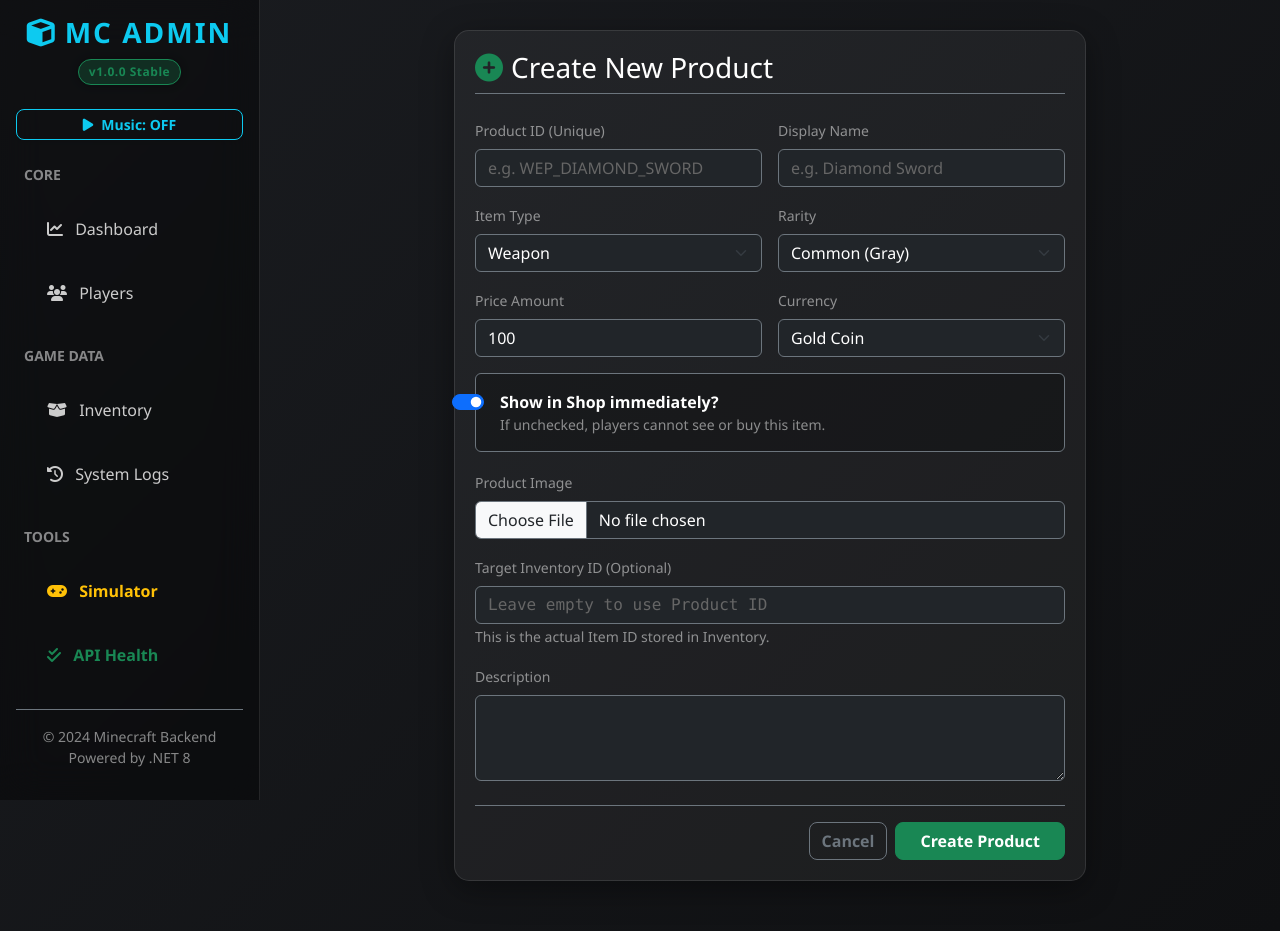
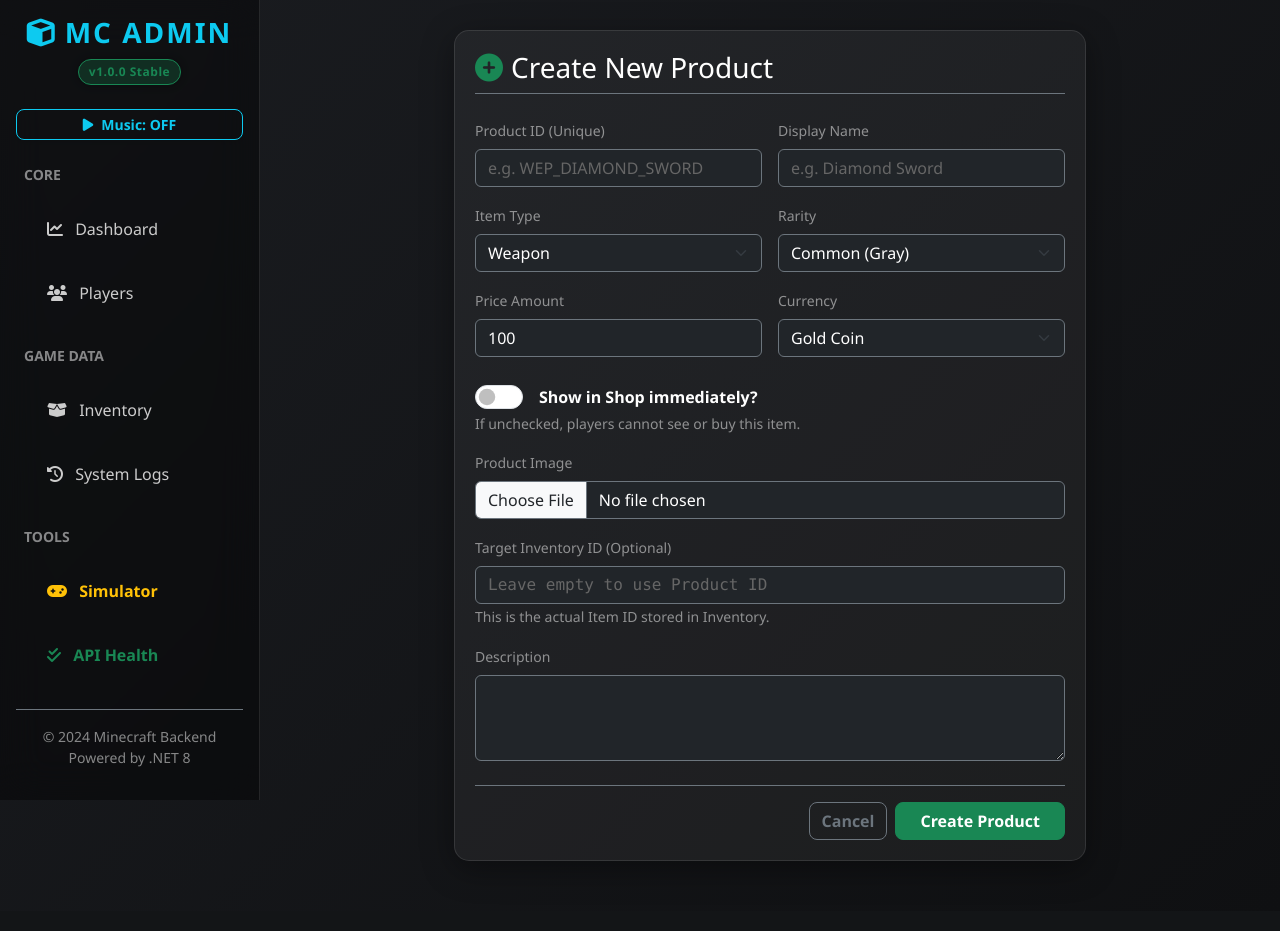
Before and after one commit to Yutaka-ReiRoku/MinecraftBackend, an ASP.NET Core app: page /Admin/CreateItem in a window 1280 px wide. After the commit the page ends 861 px from the top, so only its background shows below. Run offline with ASP.NET Core 8, Linux system fonts and the light colour scheme; some libraries are stand-ins or nearby versions.

Commit message:
fix(web): fix minor bugs in admin item create/edit views

```diff
--- a/WEB/MinecraftBackend/MinecraftBackend/Controllers/AdminController.cs
+++ b/WEB/MinecraftBackend/MinecraftBackend/Controllers/AdminController.cs
@@ -44,9 +44,14 @@ namespace MinecraftBackend.Controllers
 
             // 1. Tìm kiếm
             if (!string.IsNullOrEmpty(search))
-            {
-                query = query.Where(i => i.Name.Contains(search) || i.ProductID.Contains(search));
-            }
+{
+    // Chuyển từ khóa về chữ thường
+    string term = search.ToLower();
+
+    // So sánh: Tên (chữ thường) có chứa Từ khóa (chữ thường) không?
+    query = query.Where(i => i.Name.ToLower().Contains(term) ||
+                             i.ProductID.ToLower().Contains(term));
+}
 
             // 2. Tính toán phân trang
             int totalItems = await query.CountAsync();
--- a/WEB/MinecraftBackend/MinecraftBackend/Views/Admin/CreateItem.cshtml
+++ b/WEB/MinecraftBackend/MinecraftBackend/Views/Admin/CreateItem.cshtml
@@ -62,14 +62,14 @@
                     </div>
 
                     <div class="col-12">
-                        <div class="form-check form-switch p-3 bg-black bg-opacity-25 rounded border border-secondary">
-                            <input class="form-check-input" type="checkbox" asp-for="IsShow" checked style="cursor: pointer;">
-                            <label class="form-check-label text-white fw-bold ms-2" asp-for="IsShow">
-                                Show in Shop immediately?
-                            </label>
-                            <div class="text-white-50 small ms-2">If unchecked, players cannot see or buy this item.</div>
-                        </div>
-                    </div>
+    <div class="form-check form-switch mt-2">
+        <input class="form-check-input" type="checkbox" asp-for="IsShow" style="cursor: pointer; width: 3em; height: 1.5em;">
+        <label class="form-check-label text-white fw-bold ms-3 pt-1" asp-for="IsShow">
+            Show in Shop immediately?
+        </label>
+    </div>
+    <div class="text-white-50 small mt-1">If unchecked, players cannot see or buy this item.</div>
+</div>
 
                     <div class="col-12">
                         <label class="form-label text-white-50 small">Product Image</label>
```
Also changed, not shown: WEB/MinecraftBackend/MinecraftBackend/Views/Admin/EditItem.cshtml (+8 -8 lines).
